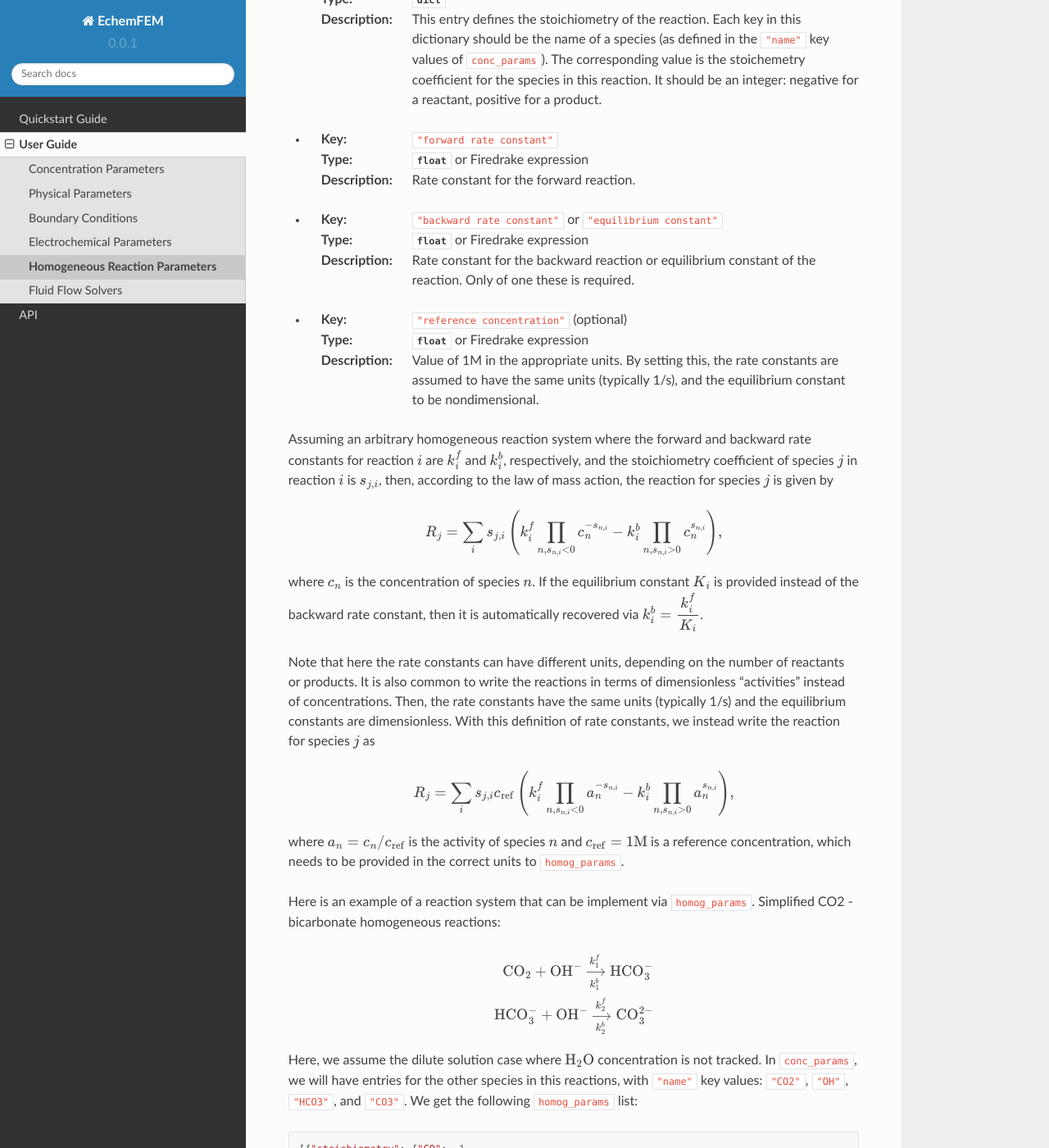
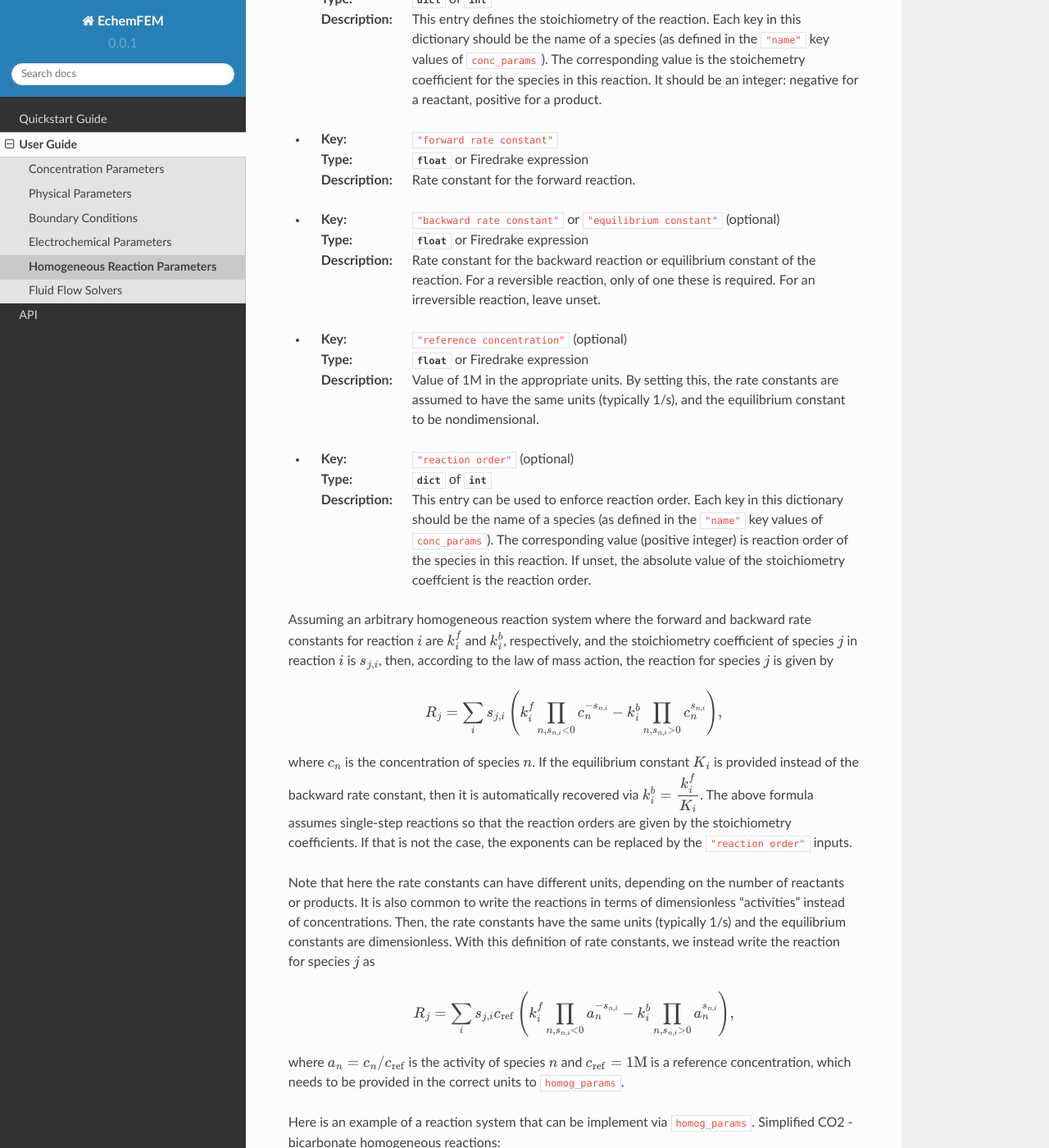
Before and after one commit to LLNL/echemfem, a Sphinx documentation site: the page built from docs/source/user_guide/homog_params.rst, in a window 1280 px wide and 1400 px high, scrolled down 295 px. Shown: the whole window at 82% size. Built offline with Sphinx 7.4.7 and the Read the Docs theme 2.0.0, drawn with Linux system fonts in a browser that asks for light colours; some of the changed text lies outside the part shown.

Commit message:
homog_params with irreversible reactions and specified reaction order

```diff
--- a/docs/source/conf.py
+++ b/docs/source/conf.py
@@ -3,7 +3,7 @@
 # -- Project information
 
 project = 'EchemFEM'
-copyright = u'2022-2023, Lawrence Livermore National Laboratory'
+copyright = u'2022-2024, Lawrence Livermore National Laboratory'
 author = 'Thomas Roy'
 
 release = '0.1'
@@ -21,6 +21,11 @@ extensions = [
     'sphinx.ext.mathjax',
 ]
 
+mathjax3_config = {
+  'loader': {'load': ['[tex]/mhchem']},
+  'tex': {'packages': {'[+]': ['mhchem']}},
+}
+
 intersphinx_mapping = {
     'python': ('https://docs.python.org/3/', None),
     'numpy': ('https://docs.scipy.org/doc/numpy/', None),
--- a/docs/source/user_guide/homog_params.rst
+++ b/docs/source/user_guide/homog_params.rst
@@ -7,17 +7,20 @@ each reaction. Below is a list of different keys that should appear in each
 dictionary
 
 * :Key: ``"stoichiometry"``
-  :Type: :py:class:`dict`
+  :Type: :py:class:`dict` of :py:class:`int`
   :Description: This entry defines the stoichiometry of the reaction. Each key in this dictionary should be the name of a species (as defined in the ``"name"`` key values of ``conc_params``). The corresponding value is the stoichemetry coefficient for the species in this reaction. It should be an integer: negative for a reactant, positive for a product.
 * :Key: ``"forward rate constant"``
   :Type: :py:class:`float` or Firedrake expression
   :Description: Rate constant for the forward reaction.
-* :Key: ``"backward rate constant"`` or ``"equilibrium constant"``
+* :Key: ``"backward rate constant"`` or ``"equilibrium constant"`` (optional)
   :Type: :py:class:`float` or Firedrake expression
-  :Description: Rate constant for the backward reaction or equilibrium constant of the reaction. Only of one these is required.
+  :Description: Rate constant for the backward reaction or equilibrium constant of the reaction. For a reversible reaction, only of one these is required. For an irreversible reaction, leave unset.
 * :Key: ``"reference concentration"`` (optional)
   :Type: :py:class:`float` or Firedrake expression
   :Description: Value of 1M in the appropriate units. By setting this, the rate constants are assumed to have the same units (typically 1/s), and the equilibrium constant to be nondimensional.
+* :Key: ``"reaction order"`` (optional)
+  :Type: :py:class:`dict` of :py:class:`int`
+  :Description: This entry can be used to enforce reaction order. Each key in this dictionary should be the name of a species (as defined in the ``"name"`` key values of ``conc_params``). The corresponding value (positive integer) is reaction order of the species in this reaction. If unset, the absolute value of the stoichiometry coeffcient is the reaction order.
 
 Assuming an arbitrary homogeneous reaction system where the forward and
 backward rate constants for reaction :math:`i` are :math:`k_i^f` and
@@ -32,6 +35,9 @@ of mass action, the reaction for species :math:`j` is given by
 where :math:`c_n` is the concentration of species :math:`n`. If the equilibrium
 constant :math:`K_i` is provided instead of the backward rate constant, then it
 is automatically recovered via :math:`k_i^b = \dfrac{k_i^f}{K_i}`.
+The above formula assumes single-step reactions so that the reaction orders are
+given by the stoichiometry coefficients. If that is not the case, the exponents
+can be replaced by the ``"reaction order"`` inputs.
 
 Note that here the rate constants can have different units, depending on the
 number of reactants or products. It is also common to write the reactions in
@@ -54,9 +60,9 @@ Here is an example of a reaction system that can be implement via
 
 .. math::
 
-   \mathrm{CO}_2 + \mathrm{OH}^- \xrightarrow[k_1^b]{k_1^f} \mathrm{HCO}_3^-
+   \mathrm{CO}_2 + \mathrm{OH}^- \xrightleftharpoons[k_1^b]{k_1^f} \mathrm{HCO}_3^-
 
-   \mathrm{HCO}_3^- + \mathrm{OH}^- \xrightarrow[k_2^b]{k_2^f} \mathrm{CO}_3^{2-}
+   \mathrm{HCO}_3^- + \mathrm{OH}^- \xrightleftharpoons[k_2^b]{k_2^f} \mathrm{CO}_3^{2-} + \mathrm{H}_2\mathrm{O}
 
 Here, we assume the dilute solution case where :math:`\mathrm{H}_2\mathrm{O}`
 concentration is not tracked. In ``conc_params``, we will have entries for the
@@ -79,8 +85,31 @@ list:
       "backward rate constant": k2b
      }]
 
+Now here is another bicarbonate approximation with a high pH approximation,
+where the reaction system is simplified into a single irreversible reaction:
+
+.. math::
+
+   \mathrm{CO}_2 + 2\mathrm{OH}^- \xrightarrow[]{k_1^f} \mathrm{CO}_3^{2-} + \mathrm{H}_2\mathrm{O}
+
+Since this is not actually a single-step reaction, we need to specify the
+reaction order for :math:`\mathrm{OH}^-`. We can use the following
+``homog_params`` list:
+
+.. code::
+
+    [{"stoichiometry": {"CO2": -1,
+                       "OH": -2,
+                       "CO3": 1},
+     "reaction order": {"OH": 1},
+     "forward rate constant": k1f
+     }]
+
+
 As an alternative to the ``homog_params`` interface, the reactions can be
 written directly and passed as a function in ``physical_params["bulk
-reaction"]`` (:doc:`physical_params`). See ``examples/carbonate.py`` and
+reaction"]`` (:doc:`physical_params`). See ``examples/cylindrical_pore.py`` for
+the direct implementation of the high pH approximation of the bicarbonate bulk
+reactions. See ``examples/carbonate.py`` and
 ``examples/carbonate_homog_params.py`` for two equivalent implementations of
-the bicarbonate bulk reactions.
+the full bicarbonate bulk reactions.
```
Also changed, not shown: 2 other files.
